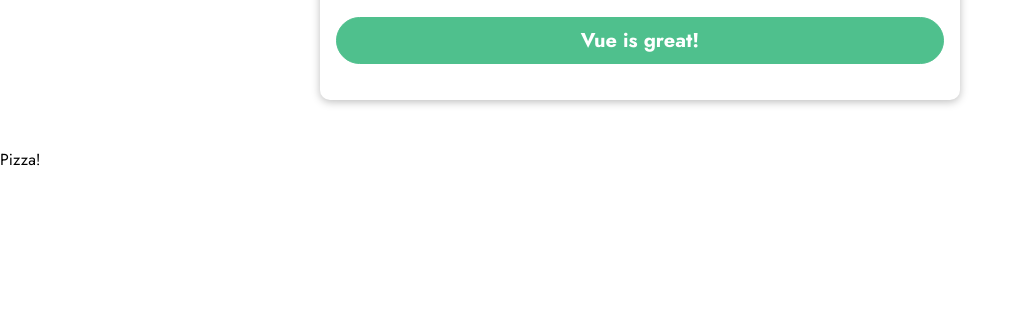
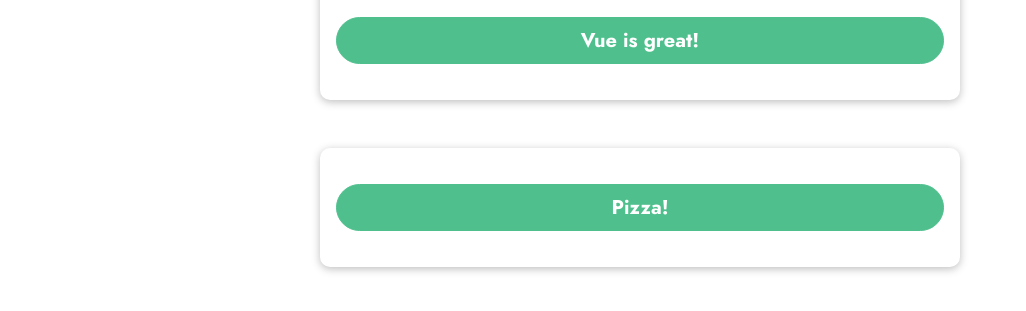
Before and after one commit to fatihugur/vue-reactivity-behindVue, a plain HTML site: page index.html in a window 1280 px wide. Shown: the part 329-640 px from the top of the page, without its empty margins (0-1026 px from the left). Drawn offline with nearby package versions, Linux system fonts and the light colour scheme.

Commit message:
css updated

```diff
--- a/styles.css
+++ b/styles.css
@@ -3,7 +3,7 @@
 }
 
 html {
-  font-family: 'Jost', sans-serif;
+  font-family: "Jost", sans-serif;
 }
 
 body {
@@ -22,7 +22,8 @@ header {
   max-width: 40rem;
 }
 
-#app {
+#app,
+#app2 {
   box-shadow: 0 2px 8px rgba(0, 0, 0, 0.26);
   margin: 3rem auto;
   border-radius: 10px;
@@ -32,14 +33,16 @@ header {
   max-width: 40rem;
 }
 
-#app h2 {
+#app h2,
+#app2 h2 {
   font-size: 2rem;
   border-bottom: 4px solid #ccc;
   color: #4fc08d;
   margin: 0 0 1rem 0;
 }
 
-#app p {
+#app p,
+#app2 p {
   font-size: 1.25rem;
   font-weight: bold;
   border: 1px solid #4fc08d;
```
